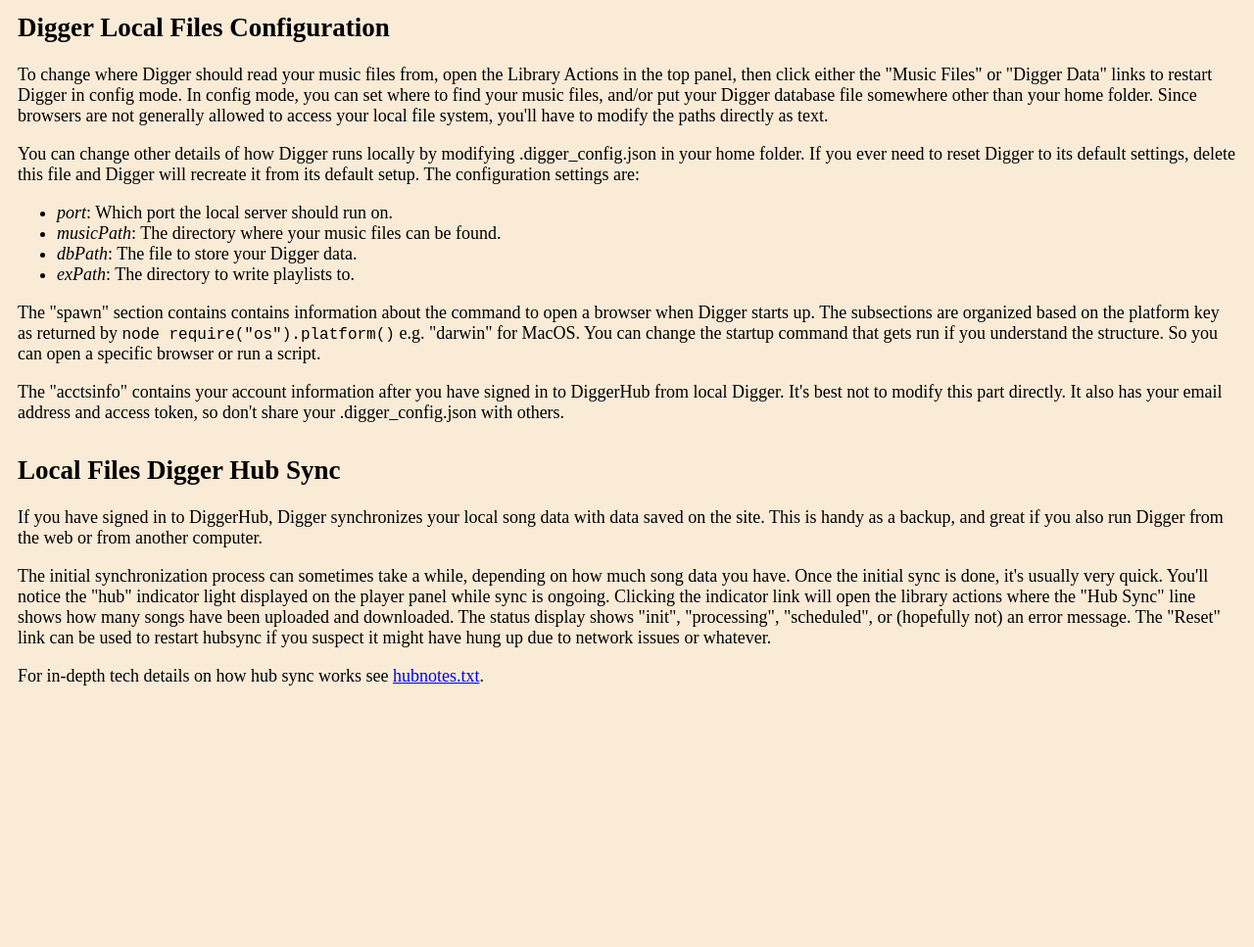
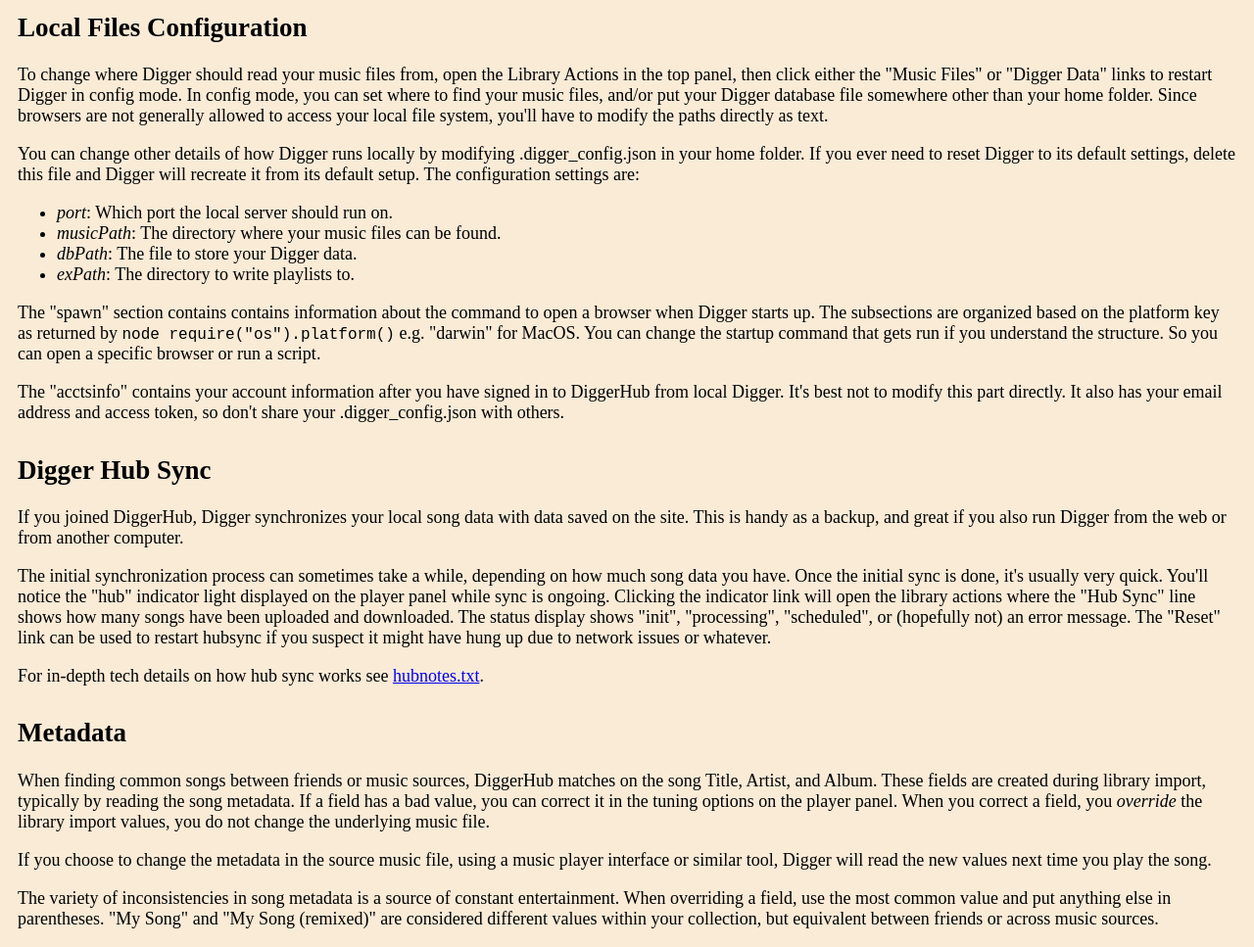
Before and after one commit to theriex/digger, a website: page docroot/docs/manual.html in a window 1280 px wide. Shown: the part 2623-3590 px from the top of the page at 98% size. Before the commit the page ends 3342 px from the top, so only its background shows below. Drawn offline with Linux system fonts and the light colour scheme.

Commit message:
Added a section on metdata

```diff
--- a/docroot/docs/manual.html
+++ b/docroot/docs/manual.html
@@ -203,7 +203,7 @@
 </ul>
 
 
-<h2 id="digcfg">Digger Local Files Configuration</h2>
+<h2 id="digcfg">Local Files Configuration</h2>
 
 <p>To change where Digger should read your music files from, open the
 Library Actions in the top panel, then click either the "Music Files" or
@@ -238,11 +238,11 @@
 your .digger_config.json with others.</p>
 
 
-<h2>Local Files Digger Hub Sync</h2>
+<h2>Digger Hub Sync</h2>
 
-<p>If you have signed in to DiggerHub, Digger synchronizes your local song
-data with data saved on the site.  This is handy as a backup, and great if
-you also run Digger from the web or from another computer.</p>
+<p>If you joined DiggerHub, Digger synchronizes your local song data with
+data saved on the site.  This is handy as a backup, and great if you also
+run Digger from the web or from another computer.</p>
 
 <p>The initial synchronization process can sometimes take a while, depending
 on how much song data you have.  Once the initial sync is done, it's usually
@@ -258,5 +258,24 @@
 see <a href="hubsyncNotes.txt">hubnotes.txt</a>.</p>
 
 
+<h2>Metadata</h2>
+
+<p>When finding common songs between friends or music sources, DiggerHub
+matches on the song Title, Artist, and Album.  These fields are created
+during library import, typically by reading the song metadata.  If a field
+has a bad value, you can correct it in the tuning options on the player
+panel.  When you correct a field, you <em>override</em> the library import
+values, you do not change the underlying music file.
+
+<p>If you choose to change the metadata in the source music file, using a
+music player interface or similar tool, Digger will read the new values
+next time you play the song.</p>
+
+<p>The variety of inconsistencies in song metadata is a source of constant
+entertainment.  When overriding a field, use the most common value and put
+anything else in parentheses.  "My Song" and "My Song (remixed)" are
+considered different values within your collection, but equivalent between
+friends or across music sources.</p>
+
 </body>
 </html>
```
